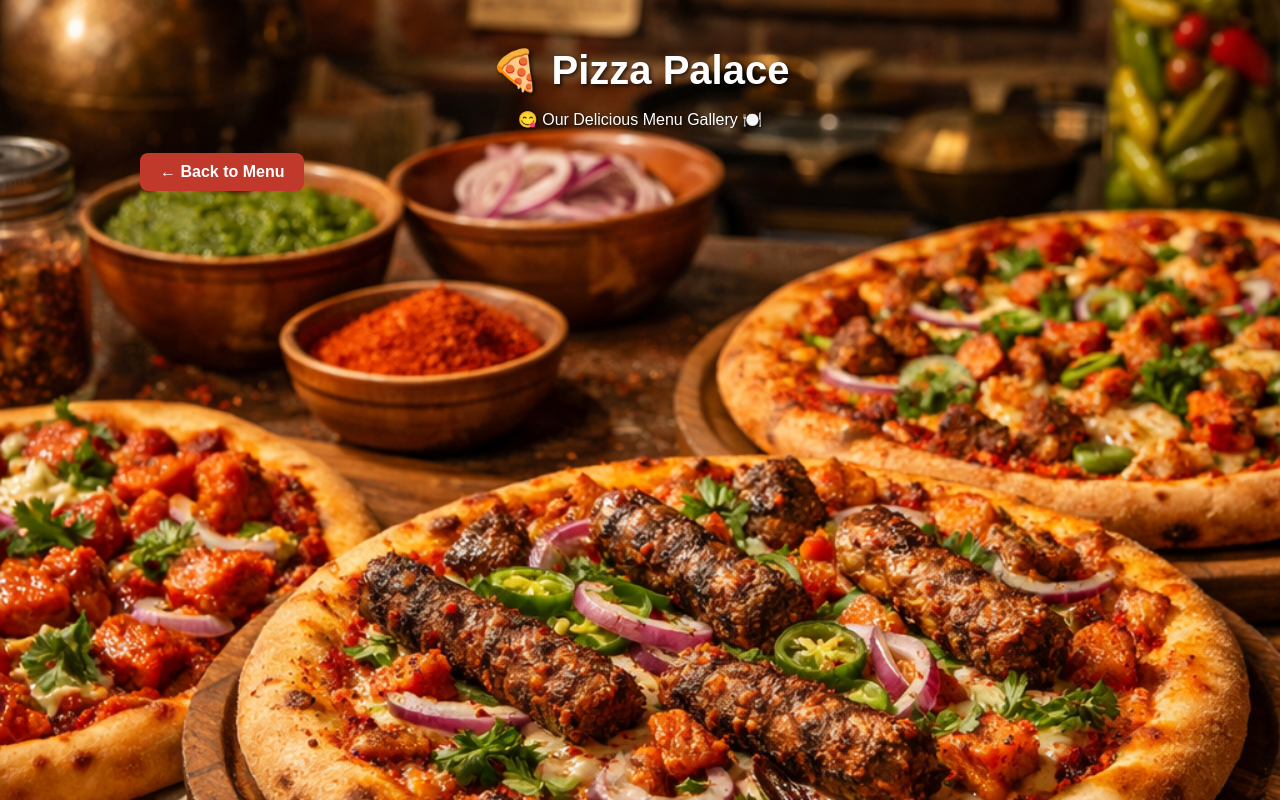
After one commit to ididit374-lgtm/pizza-palace, a Django app: template menu/templates/menu/gallery.html in a window 1280 px wide. The commit adds this page. Run offline with Django 3.2, Linux system fonts and the light colour scheme; the template is opened without the code that fills it, so the values that code supplies are empty.

Commit message:
Final Section part 1 completed

```diff
--- /dev/null
+++ b/menu/templates/menu/gallery.html
@@ -0,0 +1,90 @@
+{% load static %}
+<!DOCTYPE html>
+<html>
+<head>
+  <title>Gallery – Pizza Palace</title>
+  <link rel="stylesheet" href="https://cdnjs.cloudflare.com/ajax/libs/font-awesome/6.5.0/css/all.min.css">
+  <style>
+    body {
+      font-family: Arial, sans-serif;
+      margin: 0;
+      padding: 0;
+      min-height: 100vh;
+      background-image: url("{% static 'menu/images/chatgpt-genrated-backgroundimage.png' %}");
+      background-size: cover;
+      background-position: center;
+      background-attachment: fixed;
+    }
+    .page-wrapper { max-width: 1000px; margin: auto; padding: 20px; }
+    h1 { color: white; text-align: center; text-shadow: 2px 2px 4px rgba(0,0,0,0.8); font-size: 2.5em; margin-bottom: 10px; }
+    .subtitle { text-align:center; color:white; text-shadow: 1px 1px 3px rgba(0,0,0,0.8); margin-bottom: 24px; }
+    .grid {
+      display: grid;
+      grid-template-columns: repeat(3, 1fr);
+      gap: 16px;
+    }
+    .card {
+      background: white;
+      border-radius: 12px;
+      overflow: hidden;
+      box-shadow: 0 2px 8px rgba(0,0,0,0.2);
+      cursor: pointer;
+      transition: transform 0.2s;
+    }
+    .card:hover { transform: scale(1.03); }
+    .card img { width: 100%; height: 200px; object-fit: cover; display: block; }
+    .card p { margin: 0; padding: 10px; font-weight: bold; color: #c0392b; text-align: center; }
+    .back-btn {
+      display: inline-block;
+      background: #c0392b;
+      color: white;
+      padding: 10px 20px;
+      border-radius: 8px;
+      text-decoration: none;
+      font-weight: bold;
+      margin-bottom: 20px;
+    }
+
+    /* Lightbox */
+    .lightbox { display:none; position:fixed; top:0; left:0; width:100%; height:100%; background:rgba(0,0,0,0.9); z-index:9999; align-items:center; justify-content:center; }
+    .lightbox.active { display:flex; }
+    .lightbox img { max-width: 90%; max-height: 85vh; border-radius: 12px; box-shadow: 0 0 30px rgba(255,255,255,0.2); }
+    .lightbox-close { position:absolute; top:20px; right:30px; color:white; font-size:2.5em; cursor:pointer; }
+    .lightbox-title { position:absolute; bottom:30px; color:white; font-size:1.2em; font-weight:bold; }
+  </style>
+</head>
+<body>
+  <div class="page-wrapper">
+    <h1>🍕 Pizza Palace</h1>
+    <p class="subtitle">😋 Our Delicious Menu Gallery 🍽️</p>
+    <a href="{% url 'menu' %}" class="back-btn">← Back to Menu</a>
+
+    <div class="grid">
+      {% for image in images %}
+      <div class="card" onclick="openLightbox('{{ image.url }}', '{{ image.title }}')">
+        <img src="{{ image.url }}" alt="{{ image.title }}" loading="lazy">
+        <p>{{ image.title }}</p>
+      </div>
+      {% endfor %}
+    </div>
+  </div>
+
+  <!-- Lightbox -->
+  <div class="lightbox" id="lightbox" onclick="closeLightbox()">
+    <span class="lightbox-close" onclick="closeLightbox()">✕</span>
+    <img id="lightbox-img" src="" alt="">
+    <p class="lightbox-title" id="lightbox-title"></p>
+  </div>
+
+  <script>
+    function openLightbox(url, title) {
+      document.getElementById('lightbox-img').src = url;
+      document.getElementById('lightbox-title').innerText = title;
+      document.getElementById('lightbox').classList.add('active');
+    }
+    function closeLightbox() {
+      document.getElementById('lightbox').classList.remove('active');
+    }
+  </script>
+</body>
+</html>
--- a/menu/templates/menu/menu.html
+++ b/menu/templates/menu/menu.html
@@ -111,6 +111,7 @@
         <button type="submit" style="background:#c0392b; color:white; border:none; padding:8px 18px; border-radius:8px; font-size:0.95em; font-family:Arial; cursor:pointer; font-weight:bold;">Logout</button>
       </form>
     {% else %}
+    <a href="{% url 'gallery' %}" style="background:#c0392b; color:white; padding:8px 18px; border-radius:8px; font-size:0.95em; font-family:Arial; font-weight:bold; text-decoration:none;">Menu Images 😋🍽️</a>
       <a href="{% url 'login' %}" style="background:#c0392b; color:white; padding:8px 18px; border-radius:8px; font-size:0.95em; font-family:Arial; font-weight:bold; text-decoration:none;">🔐 Login</a>
       <a href="{% url 'register' %}" style="background:#c0392b; color:white; padding:8px 18px; border-radius:8px; font-size:0.95em; font-family:Arial; font-weight:bold; text-decoration:none;">✨ Register</a>
     {% endif %}
--- a/menu/urls.py
+++ b/menu/urls.py
@@ -12,4 +12,5 @@ urlpatterns = [
     path('cart/add/<int:pizza_id>/', views.add_to_cart, name='add_to_cart'),
     path('cart/remove/<int:pizza_id>/', views.remove_from_cart, name='remove_from_cart'),
     path('cart/checkout/', views.checkout, name='checkout'),path('order/<int:order_id>/payment/', views.process_payment, name='process_payment'),
+    path('gallery/', views.gallery, name='gallery'),
     ]
```
Also changed, not shown: menu/views.py (+17 -0 lines).
